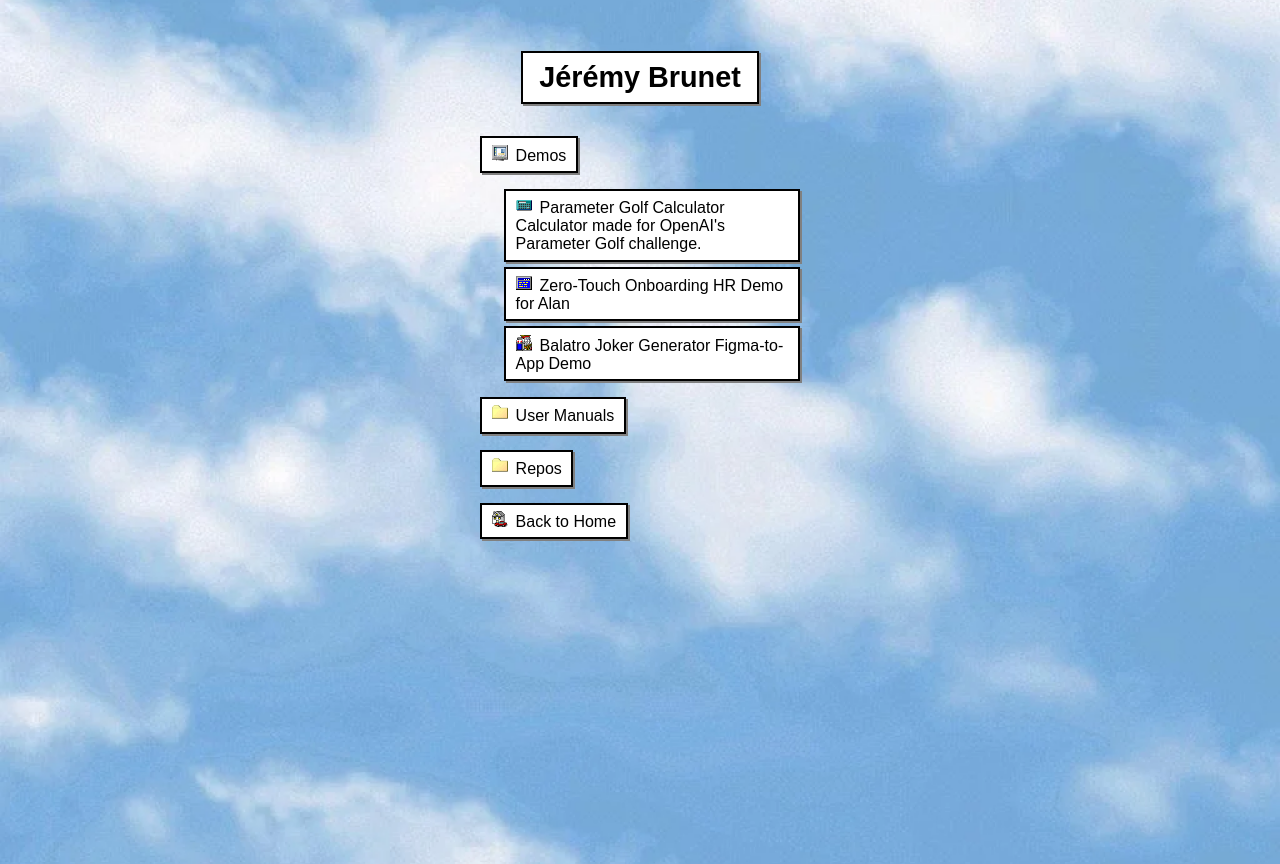
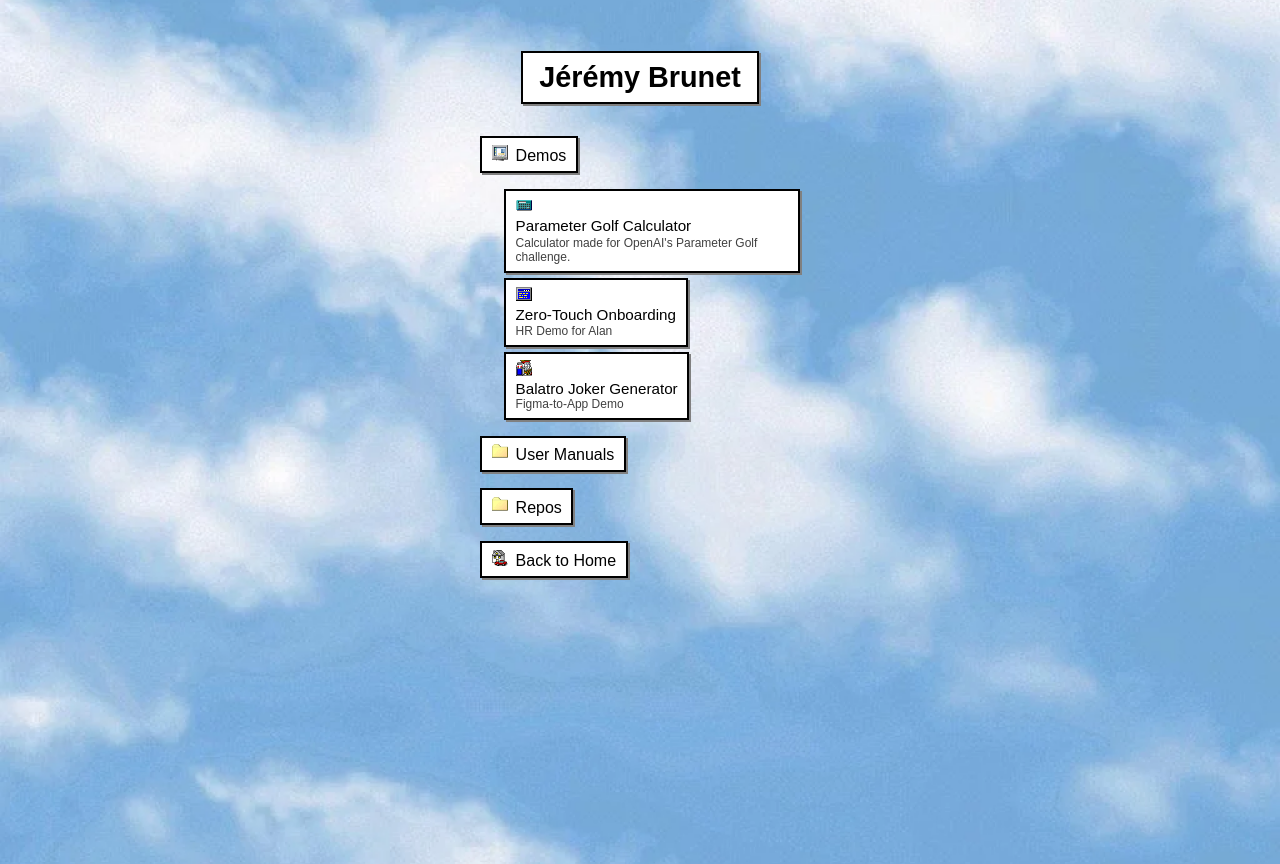
Before and after one commit to DFATPUNK/demos, a React (Vite) app: page / in a window 1280 px wide. Built offline with nearby package versions, Linux system fonts and the light colour scheme.

Commit message:
tree labels w/ subtitles

```diff
--- a/src/components/DemoView.tsx
+++ b/src/components/DemoView.tsx
@@ -30,16 +30,40 @@ export default function MobileView() {
           {demosOpen && (
             <div className="tree-subgroup">
               <div className="tree-subitem">
-                <a href="/pg-calculator" target="_blank"><img src={calculatorIcon} className="start-menu-icon" />Parameter Golf Calculator
-                Calculator made for OpenAI's Parameter Golf challenge.</a>
+                <a href="/pg-calculator" target="_blank" className="tree-link-with-subtitle">
+                  <img src={calculatorIcon} className="start-menu-icon" />
+
+                  <div className="tree-text">
+                    <div className="tree-title">Parameter Golf Calculator</div>
+                    <div className="tree-subtitle">
+                      Calculator made for OpenAI's Parameter Golf challenge.
+                    </div>
+                  </div>
+                </a>
               </div>
               <div className="tree-subitem">
-                <a href="/alan" target="_blank"><img src={codeIcon} className="start-menu-icon" />Zero-Touch Onboarding
-                HR Demo for Alan</a>
+                <a href="/alan" target="_blank" className="tree-link-with-subtitle">
+                  <img src={codeIcon} className="start-menu-icon" />
+
+                  <div className="tree-text">
+                    <div className="tree-title">Zero-Touch Onboarding</div>
+                    <div className="tree-subtitle">
+                      HR Demo for Alan
+                    </div>
+                  </div>
+                </a>
               </div>
               <div className="tree-subitem">
-                <a href="/balatro" target="_blank"><img src={balatroIcon} className="start-menu-icon" />Balatro Joker Generator
-                Figma-to-App Demo</a>
+                <a href="/balatro" target="_blank" className="tree-link-with-subtitle">
+                  <img src={balatroIcon} className="start-menu-icon" />
+
+                  <div className="tree-test">
+                    <div className="tree-title"> Balatro Joker Generator</div>
+                    <div className="tree-subtitle">
+                      Figma-to-App Demo
+                    </div>
+                  </div>
+                </a>
               </div>
             </div>
           )}
--- a/src/styles/demoView.css
+++ b/src/styles/demoView.css
@@ -108,3 +108,27 @@
     vertical-align: middle;
     margin-right: 6px;
   }
+
+  .tree-link-with-subtitle {
+  display: flex;
+  align-items: flex-start;
+  gap: 6px;
+}
+
+.tree-text {
+  display: flex;
+  flex-direction: column;
+  line-height: 1.2;
+}
+
+/* Title = keep your current vibe */
+.tree-title {
+  font-size: 0.95rem;
+  color: #000;
+}
+
+/* Subtitle = smaller + slightly muted like Win98 tooltips */
+.tree-subtitle {
+  font-size: 0.75rem;
+  color: #404040;
+}
```
